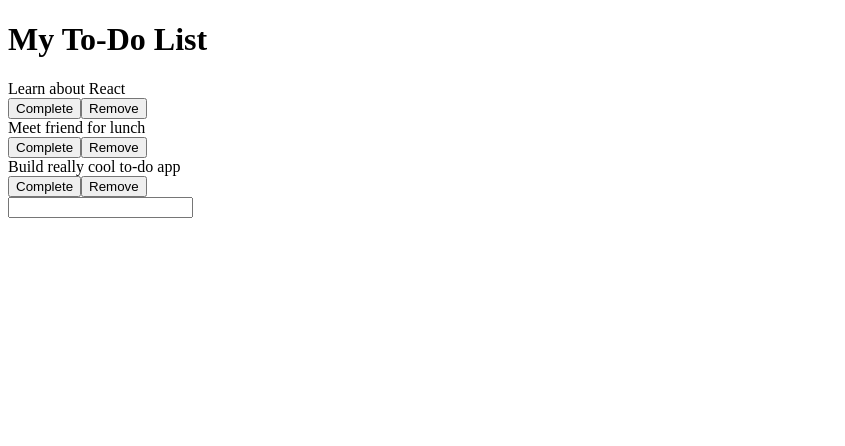
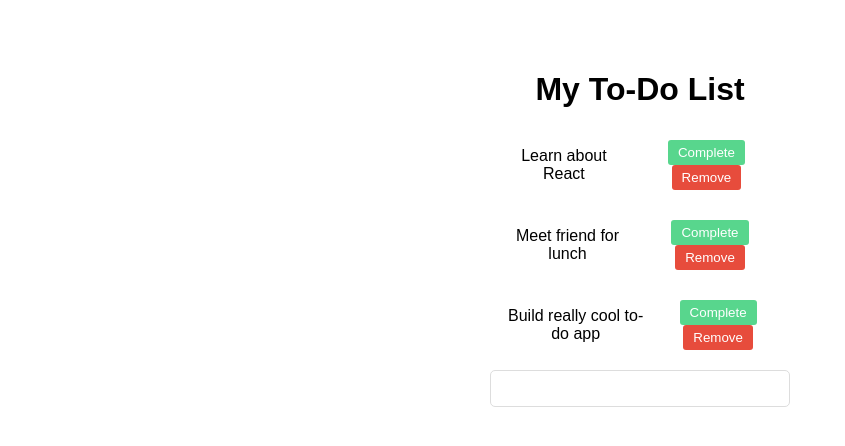
Before and after one commit to hruden/todo-list, a React (Create React App) app in the folder todo-list/: page / in a window 1280 px wide. Shown: the top 446 px of the page, without its empty margins (0-845 px from the left). Built offline with nearby package versions, Linux system fonts and the light colour scheme.

Commit message:
add style

```diff
--- a/todo-list/src/App.css
+++ b/todo-list/src/App.css
@@ -1,38 +1,52 @@
-.App {
+.app {
   text-align: center;
+  font-family: Arial, sans-serif;
 }
 
-.App-logo {
-  height: 40vmin;
-  pointer-events: none;
+.container {
+  display: flex;
+  justify-content: center;
+  align-items: center;
+  flex-direction: column;
+  margin-top: 50px;
 }
 
-@media (prefers-reduced-motion: no-preference) {
-  .App-logo {
-    animation: App-logo-spin infinite 20s linear;
-  }
+.todo-list {
+  width: 300px;
 }
 
-.App-header {
-  background-color: #282c34;
-  min-height: 100vh;
+.todo {
+  background: #fff;
+  padding: 10px;
+  border-radius: 5px;
+  margin-bottom: 10px;
   display: flex;
-  flex-direction: column;
+  justify-content: space-between;
   align-items: center;
-  justify-content: center;
-  font-size: calc(10px + 2vmin);
+}
+
+.input {
+  width: 100%;
+  padding: 10px;
+  border: 1px solid #ddd;
+  border-radius: 5px;
+  box-sizing: border-box;
+}
+
+button {
+  margin-left: 5px;
+  padding: 5px 10px;
+  border: none;
+  border-radius: 3px;
+  cursor: pointer;
+}
+
+button:first-child {
+  background: #58d68d;
   color: white;
 }
 
-.App-link {
-  color: #61dafb;
+button:last-child {
+  background: #e74c3c;
+  color: white;
 }
-
-@keyframes App-logo-spin {
-  from {
-    transform: rotate(0deg);
-  }
-  to {
-    transform: rotate(360deg);
-  }
-}
--- a/todo-list/src/App.js
+++ b/todo-list/src/App.js
@@ -1,15 +1,15 @@
-
+import React from 'react';
 import './App.css';
 import TodoList from './components/todoList/todoList';
 
 function App() {
   return (
-      <div>
-        <div>
-          <h1>My To-Do List</h1>
-          <TodoList />
-        </div>
+    <div className="app">
+      <div className="container">
+        <h1>My To-Do List</h1>
+        <TodoList />
       </div>
+    </div>
   );
 }
 
```
